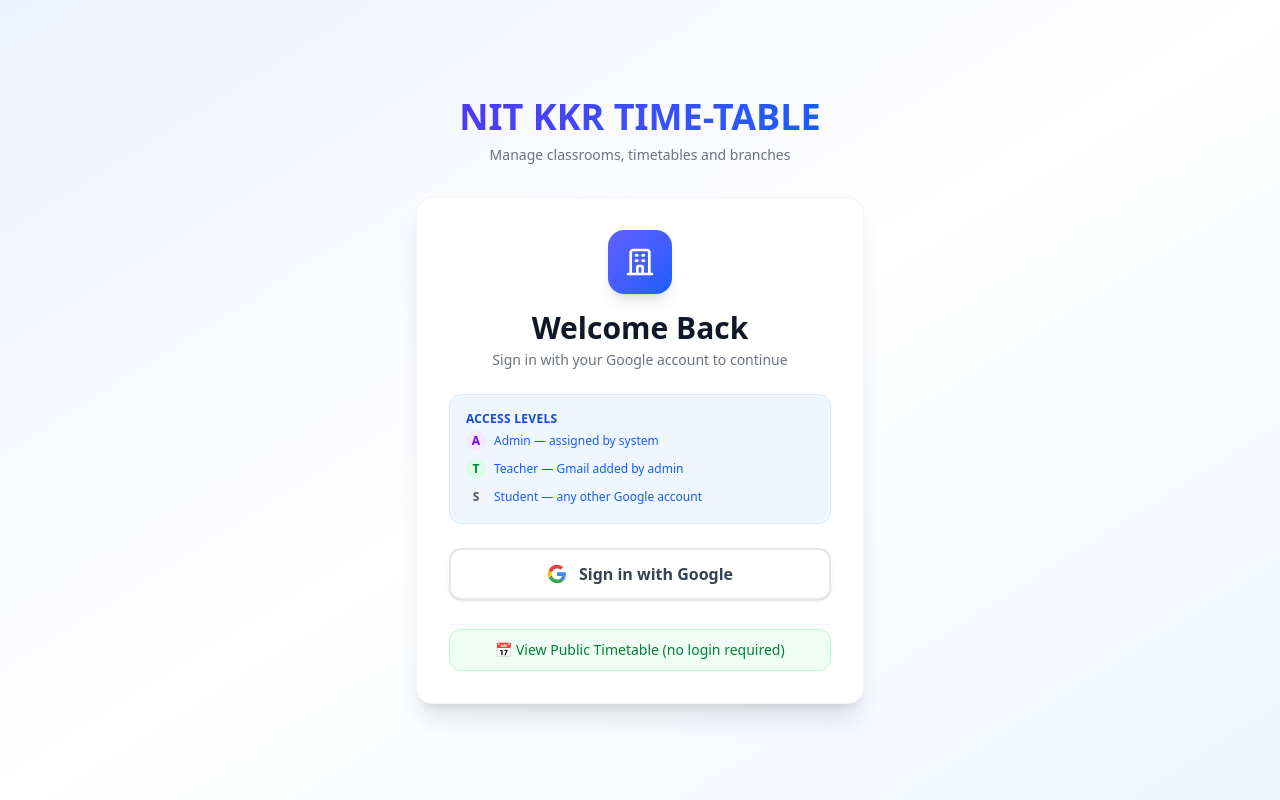
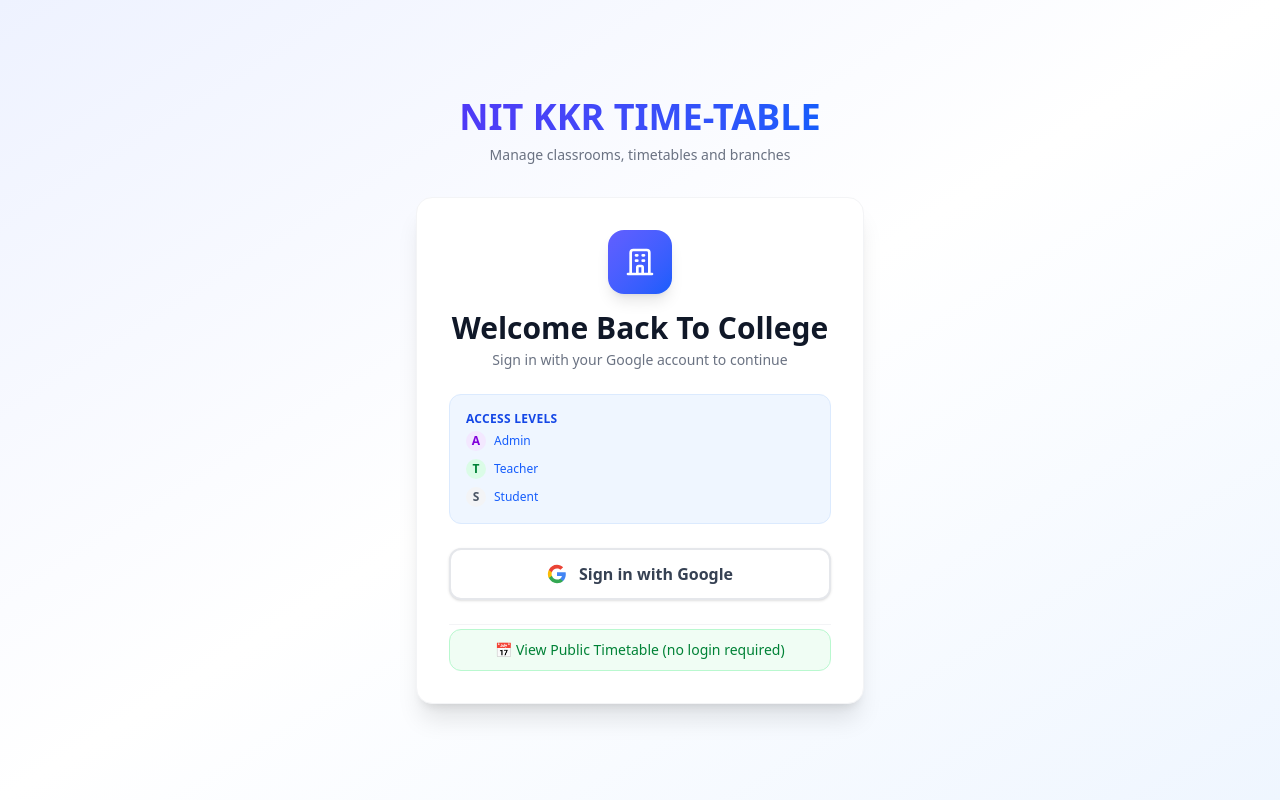
Before and after one commit to Ravi92535/Classroom-Time-Table-, a React (Vite) app in the folder frontend/: page / in a window 1280 px wide. Built offline with nearby package versions, Linux system fonts and the light colour scheme; no server answers.

Commit message:
Ui changed

```diff
--- a/frontend/src/components/EditSlotModal.jsx
+++ b/frontend/src/components/EditSlotModal.jsx
@@ -38,7 +38,7 @@ export default function EditSlotModal({ isOpen, onClose, onSave, initialSubject,
 
         {/* Branch label — the text shown in parentheses */}
         <label className="block text-xs font-semibold text-gray-500 uppercase tracking-wide mb-1">
-          Branch Label <span className="normal-case font-normal text-gray-400">(shown in parentheses)</span>
+          Professor Name <span className="normal-case font-normal text-gray-400">(shown in parentheses)</span>
         </label>
         <input
           type="text"
--- a/frontend/src/components/LoginForm.jsx
+++ b/frontend/src/components/LoginForm.jsx
@@ -46,7 +46,7 @@ export default function LoginForm() {
                 d="M19 21V5a2 2 0 00-2-2H7a2 2 0 00-2 2v16m14 0h2m-2 0h-5m-9 0H3m2 0h5M9 7h1m-1 4h1m4-4h1m-1 4h1m-5 10v-5a1 1 0 011-1h2a1 1 0 011 1v5m-4 0h4" />
             </svg>
           </div>
-          <h2 className="text-2xl sm:text-3xl font-bold text-gray-900">Welcome Back</h2>
+          <h2 className="text-2xl sm:text-3xl font-bold text-gray-900">Welcome Back To College</h2>
           <p className="mt-1 text-gray-500 text-sm">Sign in with your Google account to continue</p>
         </div>
 
@@ -55,15 +55,15 @@ export default function LoginForm() {
           <p className="text-xs font-semibold text-blue-700 uppercase tracking-wide mb-1">Access Levels</p>
           <div className="flex items-center gap-2 text-xs text-blue-600">
             <span className="w-5 h-5 bg-purple-100 text-purple-700 rounded-full flex items-center justify-center font-bold shrink-0">A</span>
-            <span>Admin — assigned by system</span>
+            <span>Admin</span>
           </div>
           <div className="flex items-center gap-2 text-xs text-blue-600">
             <span className="w-5 h-5 bg-green-100 text-green-700 rounded-full flex items-center justify-center font-bold shrink-0">T</span>
-            <span>Teacher — Gmail added by admin</span>
+            <span>Teacher</span>
           </div>
           <div className="flex items-center gap-2 text-xs text-blue-600">
             <span className="w-5 h-5 bg-gray-100 text-gray-600 rounded-full flex items-center justify-center font-bold shrink-0">S</span>
-            <span>Student — any other Google account</span>
+            <span>Student</span>
           </div>
         </div>
 
--- a/frontend/src/components/Navbar.jsx
+++ b/frontend/src/components/Navbar.jsx
@@ -35,7 +35,7 @@ export default function Navbar() {
         {/* Left: logo + role badge */}
         <div className="flex items-center space-x-2 sm:space-x-3 min-w-0">
           <h1 className="text-base sm:text-xl font-bold bg-clip-text text-transparent bg-gradient-to-r from-blue-600 to-indigo-600 whitespace-nowrap">
-            Room Allocation
+            NIT KKR TIME-TABLE
           </h1>
           <span className={`px-2 py-0.5 rounded text-[10px] sm:text-xs font-medium uppercase tracking-wide whitespace-nowrap ${roleBadgeClass}`}>
             {currentUser.role}
--- a/frontend/src/pages/TimetablePage.jsx
+++ b/frontend/src/pages/TimetablePage.jsx
@@ -27,7 +27,7 @@ export default function TimetablePage() {
         {/* Header */}
         <div className="flex flex-col sm:flex-row justify-between items-start sm:items-center mb-6 sm:mb-8 gap-3">
           <div>
-            <h1 className="text-2xl sm:text-3xl font-bold text-gray-900 italic">Class Timetable</h1>
+            <h1 className="text-2xl sm:text-3xl font-bold text-gray-900 ">Class Timetable</h1>
             <p className="text-gray-500 mt-1 text-sm">Schedule for all rooms.</p>
           </div>
           <button
```
